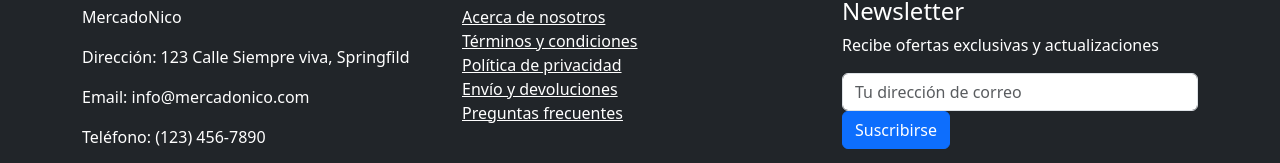
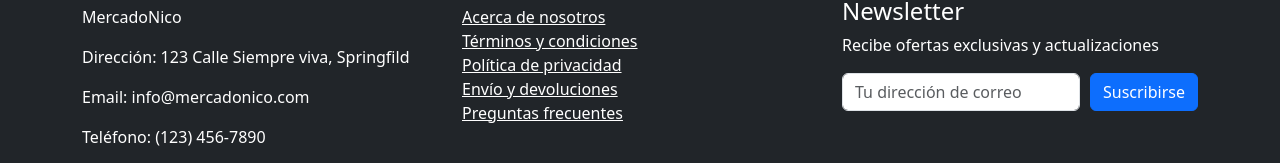
Before and after one commit to NicolasEsquilache/ReactJSCoder, a React (Vite) app: page /checkout in a window 1280 px wide. Shown: the part 603-766 px from the top of the page. Built offline with nearby package versions, Linux system fonts and the light colour scheme; no server answers.

Commit message:
Footer terminado

```diff
--- a/src/components/Footer/Footer.jsx
+++ b/src/components/Footer/Footer.jsx
@@ -41,7 +41,7 @@ const Footer = () => {
                         <h4>Suscríbete a nuestro Newsletter</h4>
                         <p>Recibe ofertas exclusivas y actualizaciones</p>
                         <form onSubmit={handleSubscribe}>
-                            <div className="form-group">
+                            <div style={{ display: 'flex', alignItems: 'center', gap: '10px' }}>
                                 <input
                                     type="email"
                                     className="form-control"
@@ -49,10 +49,12 @@ const Footer = () => {
                                     value={email}
                                     onChange={(e) => setEmail(e.target.value)}
                                 />
+                                <div className="input-group-append">
+                                    <button type="submit" className="btn btn-primary">
+                                        Suscribirse
+                                    </button>
+                                </div>
                             </div>
-                            <button type="submit" className="btn btn-primary">
-                                Suscribirse
-                            </button>
                         </form>
                     </div>
                 </div>
```
